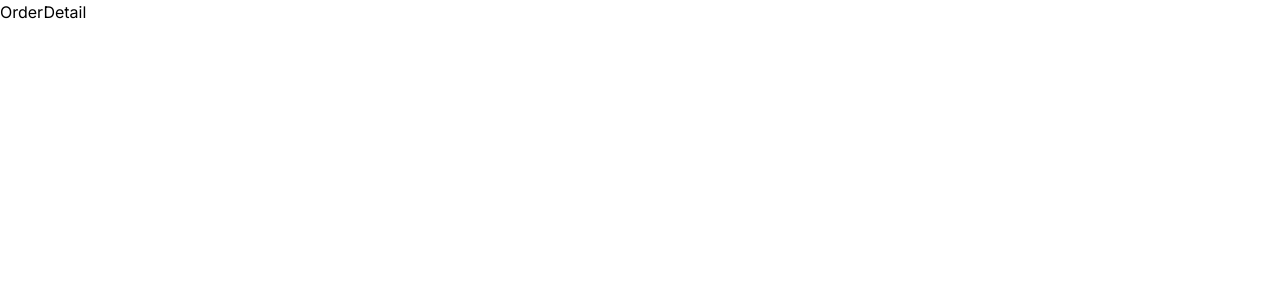
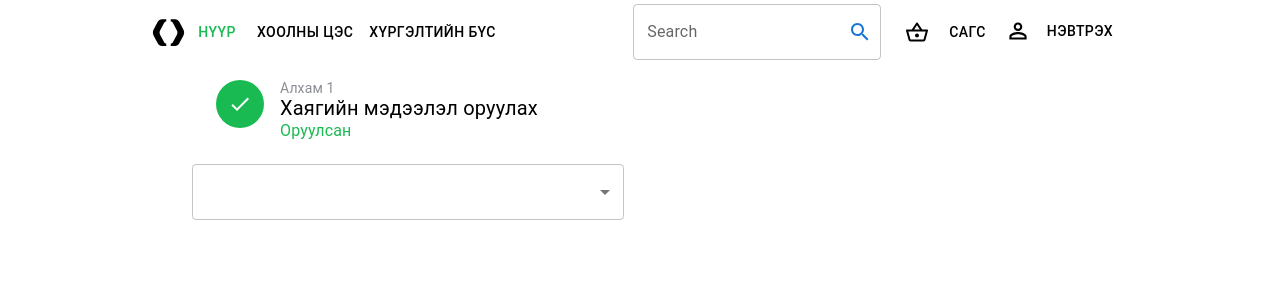
Before and after one commit to Bayra1/DeliveryFood, a Next.js app in the folder frontend/: page /OrderDetail in a window 1280 px wide. Shown: the top 300 px of the page. Built offline with nearby package versions, Linux system fonts and the light colour scheme.

Commit message:
at order Detail

```diff
--- a/frontend/src/app/OrderDetail/page.tsx
+++ b/frontend/src/app/OrderDetail/page.tsx
@@ -1,8 +1,53 @@
-import { Stack, Box } from "@mui/material";
+"use client"
+import * as React from 'react';
+import { foodContext } from "@/components/Context";
+import { Stack, Box, Typography } from "@mui/material";
+import { useContext } from "react";
+import { Select, MenuItem, FormControlLabel, Checkbox, InputLabel, FormControl, FormLabel, FormHelperText, } from "@mui/material";
+import Navbar from "@/components/Navbar";
+import CheckIcon from '@mui/icons-material/Check';
+const DistrictSelector = ["Баянзүрх дүүрэг", "Хан-Уул дүүрэг"]
 export default function OrderDetail() {
+    const { updatedFoodData, foodData }: any = useContext(foodContext);
+    // console.log(foodData, "foodData");
     return (
-        <Box>
-            OrderDetail
+        <Box display={'flex'} flexDirection={'column'} justifyContent={'center'} alignItems={'center'}>
+            <Navbar />
+            <Box width={'70%'}>
+                <Stack >
+                    <Stack sx={{ display: 'flex', flexDirection: 'row', width: '432px', height: '100px', gap: '16px', padding: '16px 24px' }}>
+                        <Stack sx={{ width: '48px', height: '48px', borderRadius: '50%', bgcolor: '#18BA51', display: 'flex', justifyContent: 'center', alignItems: 'center', color: '#FFF' }}>
+                            <CheckIcon />
+                        </Stack>
+                        <Stack>
+                            <Typography sx={{ fontWeight: 400, fontSize: '14px', color: '#8B8E95', lineHeight: '16.71px' }}>Алхам 1</Typography>
+                            <Typography sx={{ fontWeight: 400, fontSize: '20px', color: '#000', lineHeight: '23.87px' }}>Хаягийн мэдээлэл оруулах</Typography>
+                            <Typography sx={{ fontWeight: 400, fontSize: '16px', color: '#18BA51', lineHeight: '19.09px' }}>Оруулсан</Typography>
+                        </Stack>
+                    </Stack>
+
+                    <Stack>
+                        <Typography></Typography>
+                        <FormControl sx={{ width: '432px' }}>
+                            <Select
+                                displayEmpty
+                                inputProps={{ 'aria-label': 'Without label' }}
+                            >
+                                <option defaultChecked={true} value="">Дүүрэг сонгоно уу</option>
+                                {
+                                    DistrictSelector.map((el, i) => {
+                                        return (
+                                            <MenuItem key={i} value={el}>
+                                                {el}
+                                            </MenuItem>
+                                        )
+                                    })
+                                }
+                            </Select>
+                        </FormControl>
+                    </Stack>
+                </Stack>
+            </Box>
         </Box>
     )
 };
--- a/frontend/src/components/BasketCardModal.tsx
+++ b/frontend/src/components/BasketCardModal.tsx
@@ -22,35 +22,53 @@ const style = {
 
 export function BasketCard({ closeBasket }: any) {
     const { foodData, renewFoodData } = useContext(foodContext);
+
+    // console.log(foodData);
+
     const router = useRouter();
 
-    const foodDataArray = foodData as { _id(_id: any): void; image: String, name: String, count: Number, ingredient: String, price: Number }[];
-    // console.log(foodData.map((el) => el._id));
-    console.log(foodData.map((el) => el.discount));
-
+    const foodDataArray = foodData as { _id: string, image: string, name: string, count: number, ingredient: string, price: number }[];
 
     const totalPrice = () => {
         let total = 0;
-        (foodData as { _id: string, selectedFood: any, count: number, price: number }[]).forEach((el) => total = total + el.price * el.count)
+        foodDataArray.forEach((el) => total = total + el.price * el.count)
         return total;
     };
-
-    // console.log(foodData.map((el) => el._id), "testId");
-
 
     const removeFoodData = (_id: any) => {
         const indexToRemove = foodData.findIndex((el) => el._id === _id)
         if (indexToRemove !== -1) {
             const newFoodData = [...foodData]
-            console.log(newFoodData, "before");
-
             newFoodData.splice(indexToRemove, 1);
             renewFoodData(newFoodData);
-            console.log(newFoodData, "this is a new Array of Foods");
         };
     };
 
+    const increaseCount = (_id: any) => {
+        const indexToUpdate = foodData.findIndex((el) => el._id === _id);
+        if (indexToUpdate !== -1) {
+            const updatedFoodData = [...foodData]
+            updatedFoodData[indexToUpdate].count++
+            renewFoodData(updatedFoodData)
+        }
+    };
+
+    const decreaseCount = (_id: any) => {
+        const indexToUpdate = foodData.findIndex((el) => el._id === _id);
+        if (indexToUpdate !== -1) {
+            const updatedFoodData = [...foodData]
+            if (updatedFoodData[indexToUpdate].count > 0) {
+                updatedFoodData[indexToUpdate].count--
+                renewFoodData(updatedFoodData)
+            }
+        }
+    };
+
     const NavigateToOrderDetail = () => {
+        // const foodDataFromBasket = {
+        //     ...foodData
+        // };
+        // renewFoodData(foodDataFromBasket)
         router.push('/OrderDetail');
     };
 
@@ -65,20 +83,20 @@ export function BasketCard({ closeBasket }: any) {
             </Stack>
             {foodDataArray.map((item, i) => (
                 <Stack key={i} sx={{ borderStyle: 'solid', borderBottomWidth: '1px', borderBottomColor: '#D6D8DB', paddingBottom: 5 }} display={'flex'} flexDirection={'row'} mt={6} gap={2}>
-                    <img style={{ width: '245px', height: '150px' }} src={item.image as string} />
+                    <img style={{ width: '245px', height: '150px' }} src={item.image} />
                     <Stack>
                         <Button onClick={() => removeFoodData(item._id)} style={{ position: 'absolute', right: 0, marginRight: 15, display: 'flex', alignItems: 'center', justifyContent: 'center' }}>
                             <CloseIcon />
                         </Button>
 
-                        <Typography sx={{ fontWeight: 700, fontSize: '18px', lineHeight: '27px', fontFamily: 'Poppins', color: 'black' }}>{item.name as string}</Typography>
-                        <Typography sx={{ fontWeight: 600, fontSize: '18px', lineHeight: '27px', color: '#18BA51', fontFamily: 'Poppins' }}>{item.price as number}₮</Typography>
+                        <Typography sx={{ fontWeight: 700, fontSize: '18px', lineHeight: '27px', fontFamily: 'Poppins', color: 'black' }}>{item.name}</Typography>
+                        <Typography sx={{ fontWeight: 600, fontSize: '18px', lineHeight: '27px', color: '#18BA51', fontFamily: 'Poppins' }}>{item.price}₮</Typography>
                         <Typography sx={{ fontWeight: 400, fontSize: '16px', lineHeight: '19.09px', color: '#767676' }}>{item.ingredient}</Typography>
 
                         <Stack mt={2} alignItems={'baseline'} display={'flex'} flexDirection={'row'} justifyContent={'space-between'}>
-                            <Button style={{ backgroundColor: '#18BA51' }} sx={{ width: '45px', height: '40px', borderRadius: '10px', padding: '0 30px', fontSize: '14px', color: '#FFF' }}>-</Button>
-                            <Typography sx={{ width: '45px', height: '40px', borderRadius: '10px', padding: '0 30px', fontSize: '14px', color: 'black' }}>{item.count as number}</Typography>
-                            <Button style={{ backgroundColor: '#18BA51' }} sx={{ width: '45px', height: '40px', borderRadius: '10px', padding: '0 30px', fontSize: '14px', color: '#FFF' }}>+</Button>
+                            <Button onClick={() => decreaseCount(item._id)} style={{ backgroundColor: '#18BA51' }} sx={{ width: '45px', height: '40px', borderRadius: '10px', padding: '0 30px', fontSize: '14px', color: '#FFF' }}>-</Button>
+                            <Typography sx={{ width: '45px', height: '40px', borderRadius: '10px', padding: '0 30px', fontSize: '14px', color: 'black' }}>{item.count}</Typography>
+                            <Button onClick={() => increaseCount(item._id)} style={{ backgroundColor: '#18BA51' }} sx={{ width: '45px', height: '40px', borderRadius: '10px', padding: '0 30px', fontSize: '14px', color: '#FFF' }}>+</Button>
                         </Stack>
                     </Stack>
                 </Stack>
@@ -91,6 +109,5 @@ export function BasketCard({ closeBasket }: any) {
                 <Button onClick={NavigateToOrderDetail} sx={{ width: '240px', height: '48px', padding: '8px 16px' }} style={{ backgroundColor: '#18BA51', color: "#FFF" }}>Захиалах</Button>
             </Stack>
         </Box>
-
     );
 };
--- a/frontend/src/components/FoodModal.tsx
+++ b/frontend/src/components/FoodModal.tsx
@@ -80,9 +80,9 @@ export function FoodModal({ foodCardId, food, CloseModal }: any) {
             ...selectedFood,
             count
         };
-        const foodArray = [foodValues]
-        toBasket(foodArray);
-        console.log(foodArray, 'foodVlues');
+        // const foodArray = [foodValues]
+        toBasket(foodValues);
+        // console.log(foodArray, 'foodVlues');
     };
 
 
```
Also changed, not shown: frontend/src/components/Test.tsx (added, +112 -0 lines).
